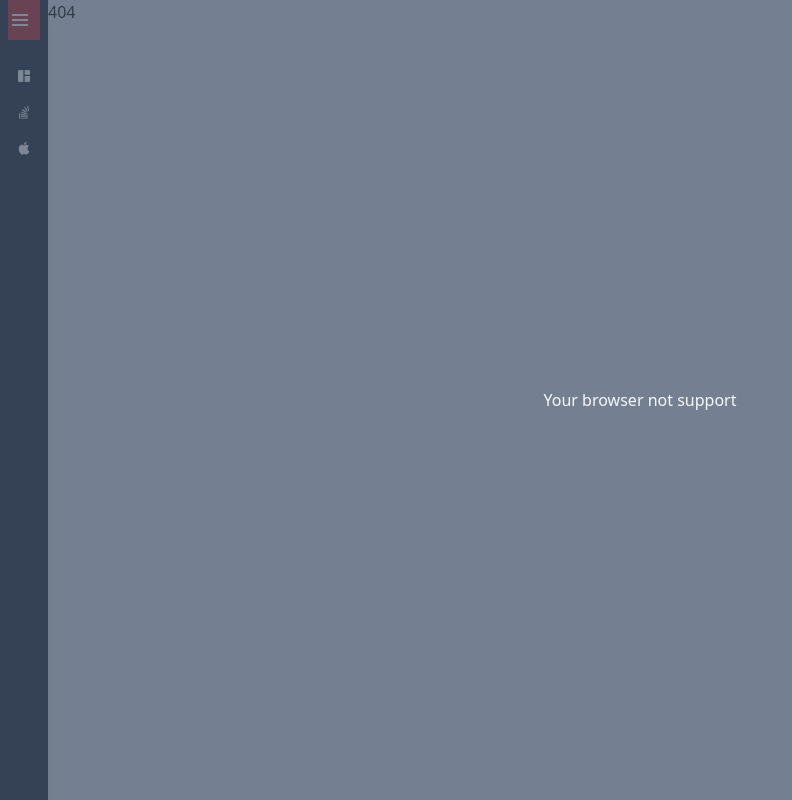
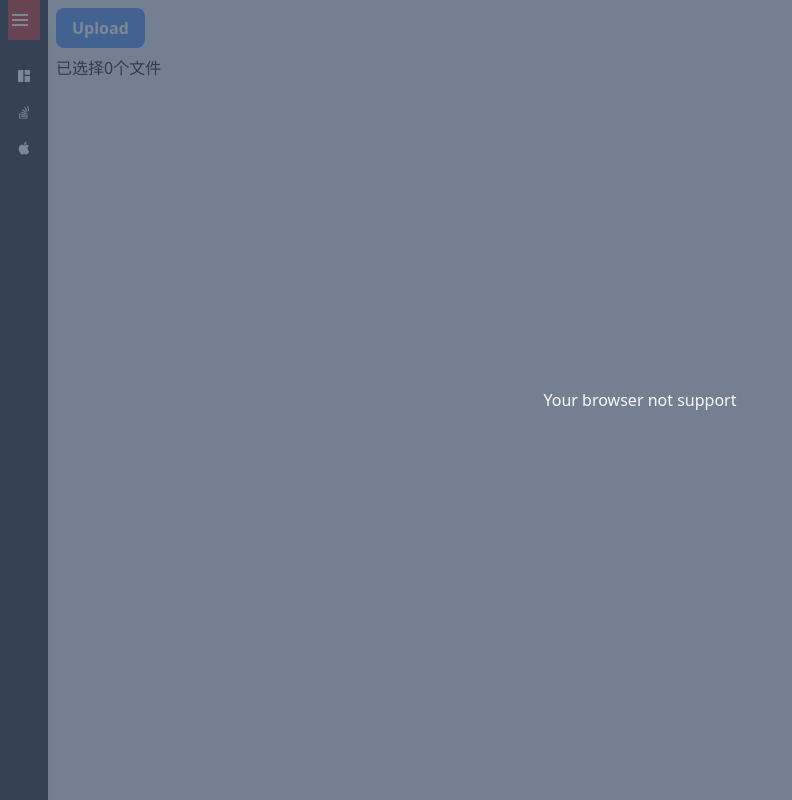
Before and after one commit to greycodee/VidConvert, a React (Vite) app: page /VidConvert/multiple in a window 1280 px wide. Before the commit this address had no page. Shown: the whole page, without its empty margins (0-792 px from the left). Built offline with nearby package versions, Linux system fonts and the light colour scheme; what @ffmpeg/ffmpeg would draw is missing.

Commit message:
add MultipleFilesInout components

```diff
--- /dev/null
+++ b/src/components/MultipleFilesInput.jsx
@@ -0,0 +1,35 @@
+import { useState, useRef } from "react";
+
+function MultipleFilesInput() {
+    const [fileCount, setFileCount] = useState(0);
+  const fileInputRef = useRef(null);
+  const handleUploadButtonClick = () => {
+    fileInputRef.current.click();
+  };
+
+  const handleFileInputChange = (event) => {
+    const file = event.target.files;
+    setFileCount(file.length);
+    console.log(file);
+  };
+
+  return (
+    <div className="p-2 flex flex-col w-full h-full">
+      <div className="h-12">
+        <input
+          type="file"
+          ref={fileInputRef}
+          style={{ display: "none" }}
+          onChange={handleFileInputChange}
+          multiple
+        />
+        <button className="btn" onClick={handleUploadButtonClick}>
+          Upload
+        </button>
+      </div>
+      <span>已选择{fileCount}个文件</span>
+    </div>
+  );
+}
+
+export default MultipleFilesInput;
--- a/src/main.jsx
+++ b/src/main.jsx
@@ -6,6 +6,7 @@ import WaterMark from "./pages/WaterMark.jsx";
 import Dashboard from "./pages/Dashboard.jsx";
 import Error from "./pages/Error.jsx";
 import TextFileInput from "./components/TextFileInput.jsx";
+import MultipleFilesInput from "./components/MultipleFilesInput.jsx";
 import "./index.css";
 import { BrowserRouter, useRoutes } from "react-router-dom";
 
@@ -37,6 +38,11 @@ const routeData = [
         path: "/text",
         element: <TextFileInput />,
       }
+      ,
+      {
+        path: "/multiple",
+        element: <MultipleFilesInput />,
+      }
     ]
   }
 
```
Also changed, not shown: src/components/TextFileInput.jsx (+5 -6 lines).
